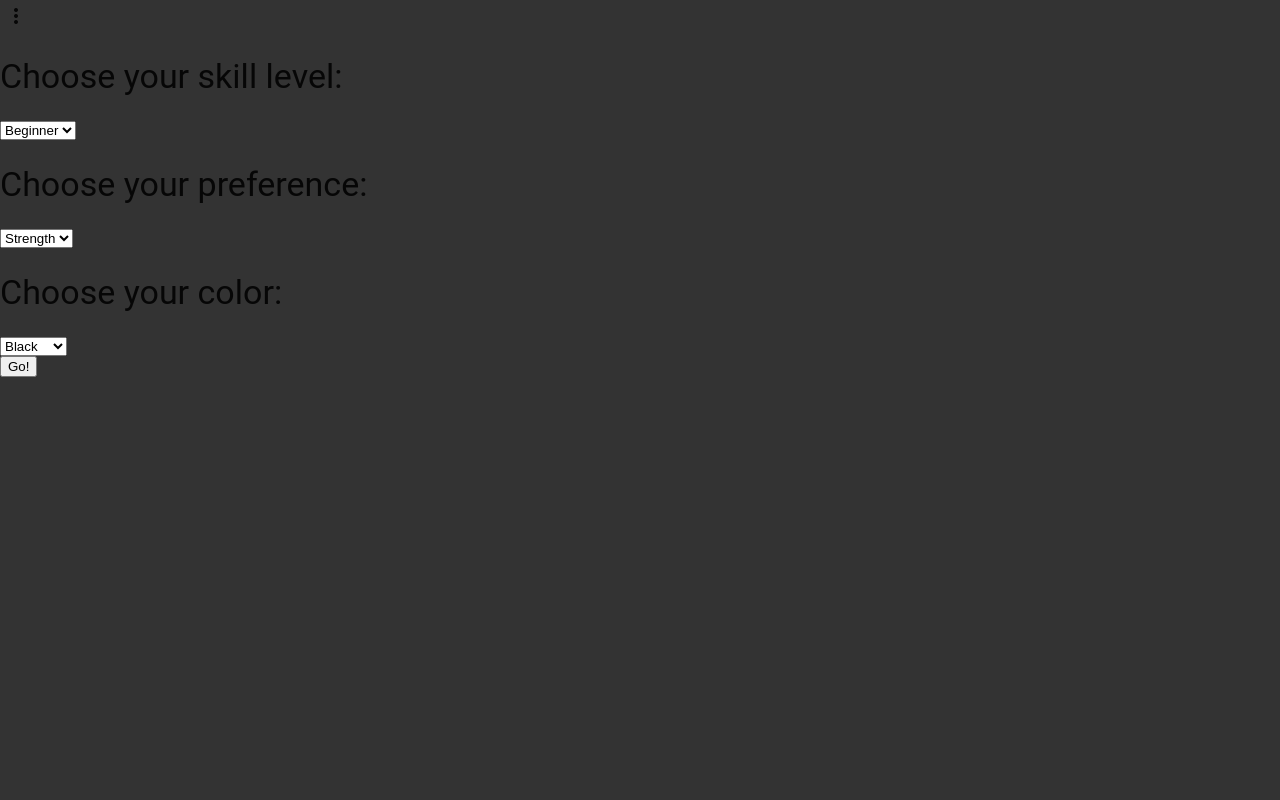
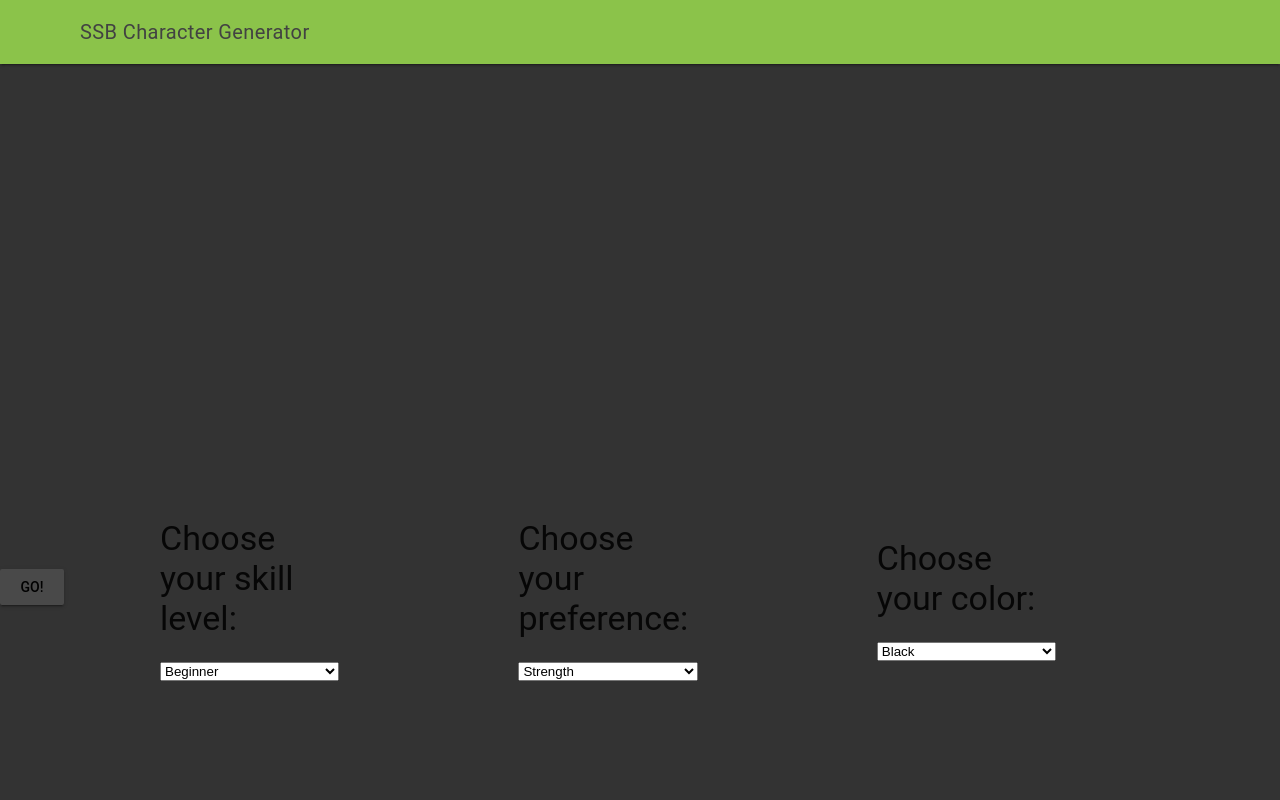
Before and after one commit to Georgie99/CSSI-Project, a Python web app: template templates/prefs.html in a window 1280 px wide. Run offline with Jinja, Linux system fonts and the light colour scheme; the template is opened without the code that fills it, so the values that code supplies are empty.

Commit message:
Lots of CSS
-Added thing to yaml (video) now irrelevant
-Fixed Home page CSS[final]
-Added preference page CSS

```diff
--- a/app.yaml
+++ b/app.yaml
@@ -5,6 +5,8 @@ threadsafe: true
 handlers:
 - url: /templates
   script: templates
+- url: /video
+  script: video
 - url: /style_dir
   static_dir: style_dir
 - url: /images
--- a/style_dir/about.css
+++ b/style_dir/about.css
@@ -1,3 +1,6 @@
+header{
+  color: black;
+}
 .demo-card-image.mdl-card {
   width: 256px;
   height: 256px;
@@ -18,3 +21,6 @@
   font-size: 14px;
   font-wei
 }
+#head{
+  background-color: black;
+}
--- a/style_dir/prefs.css
+++ b/style_dir/prefs.css
@@ -2,4 +2,31 @@ body {
   background-color: #333;
   font-family: 'Roboto Slab', serif;
   margin: 0;
+  align-items:center;
+
 }
+.selectors{
+  position: relative;
+  margin-top: 12.5%;
+  margin-bottom: auto;
+  margin-left: 12.5%;
+  margin-right: 12.5%;
+  top: 50%;
+  height:90%;
+  width:70%;
+  display: flex;
+  flex-direction: row;
+  flex-wrap: wrap;
+  justify-content: space-between;
+  align-items: center;
+}
+.question{
+  position:relative;
+  height:auto;
+  width:20%;
+  display: flex;
+  flex-direction: column;
+
+button{
+  align-self: center;
+}
--- a/templates/about.html
+++ b/templates/about.html
@@ -2,7 +2,7 @@
 <html lang="en" dir="ltr">
   <head>
     <link rel="stylesheet" href="https://fonts.googleapis.com/icon?family=Material+Icons">
-    <link rel="stylesheet" href="https://code.getmdl.io/1.3.0/material.indigo-pink.min.css">
+    <link rel="stylesheet" href="https://code.getmdl.io/1.3.0/material.light_green-pink.min.css" />
     <link rel="stylesheet" href="../style_dir/about.css">
     <script defer src="https://code.getmdl.io/1.3.0/material.min.js"></script>
     <meta charset="utf-8">
--- a/templates/prefs.html
+++ b/templates/prefs.html
@@ -2,7 +2,7 @@
 <html lang="en" dir="ltr">
   <head>
     <link rel="stylesheet" href="https://fonts.googleapis.com/icon?family=Material+Icons">
-    <link rel="stylesheet" href="https://code.getmdl.io/1.3.0/material.indigo-pink.min.css">
+    <link rel="stylesheet" href="https://code.getmdl.io/1.3.0/material.light_green-pink.min.css" />
     <link rel="stylesheet" href="../style_dir/about.css">
     <script defer src="https://code.getmdl.io/1.3.0/material.min.js"></script>
     <meta charset="UTF-8">
@@ -12,32 +12,47 @@
   </head>
   <body>
 <!-- A workig menu -->
-    <button id="demo-menu-lower-left"
-            class="mdl-button mdl-js-button mdl-button--icon">
-      <i class="material-icons">more_vert</i>
-    </button>
+<div class="mdl-layout mdl-js-layout mdl-layout--fixed-header">
+  <header class="mdl-layout__header">
+    <div class="mdl-layout__header-row">
+      <!-- Title -->
+      <span class="mdl-layout-title"> SSB Character Generator</span>
+      <!-- Add spacer, to align navigation to the right -->
+      <div class="mdl-layout-spacer"></div>
+      <!-- Navigation. We hide it in small screens. -->
+      <nav class="mdl-navigation mdl-layout--large-screen-only">
 
-    <ul class="mdl-menu mdl-menu--bottom-left mdl-js-menu mdl-js-ripple-effect"
-        for="demo-menu-lower-left">
-      <li class="mdl-menu__item"><a id="menu_item" href="/">Home</a></li>
-      <li class="mdl-menu__item mdl-menu__item--full-bleed-divider"><a id="menu_item" href="/prefs">Preferences</a></li>
-      <li class="mdl-menu__item"><a id="menu_item" href="/abt">About</a></li>
-    </ul>
-    <div id="form">
-    <form method = "post">
+      </nav>
+    </div>
+  </header>
+  <div class="mdl-layout__drawer">
+    <span class="mdl-layout-title"> SSB Character Generator</span>
+    <nav class="mdl-navigation">
+      <a class="mdl-navigation__link" href="/">Home</a>
+      <a class="mdl-navigation__link" href="/abt">About</a>
+      <a class="mdl-navigation__link" href="/prefs">Preference</a>
+      <a class="mdl-navigation__link" href="">Log Out(No Link)</a>
+    </nav>
+  </div>
+
+    <form  method = "post">
+      <div class="selectors">
+        <div class="question">
       <h3>Choose your skill level:</h3>
-      <select name="skill">
+      <select  name="skill">
         <option value="3">Beginner</option>
         <option value="2">Medium</option>
         <option value="1">Expert</option>
       </select>
-      <br>
+    </div>
+      <div class="question">
       <h3>Choose your preference:</h3>
-      <select name="pref">
+      <select  name="pref">
         <option value="strength">Strength</option>
         <option value="speed">Speed</option>
       </select>
-      <br>
+    </div>
+      <div class="question">
       <h3>Choose your color:</h3>
       <select name="color">
         <option value="black">Black</option>
@@ -48,8 +63,9 @@
         <option value="orange">Orange</option>
         <option value="red">Red</option>
       </select>
-      <br>
-      <button>Go!</button>
+    </div>
+    </div>
+      <button class="mdl-button mdl-js-button mdl-button--raised mdl-js-ripple-effect">Go!</button>
     </form>
   </div>
   {{character}}
```
Also changed, not shown: index.yaml (+6 -6 lines), style_dir/home.css (+13 -7 lines), templates/home.html (+21 -36 lines), 2 other files.
